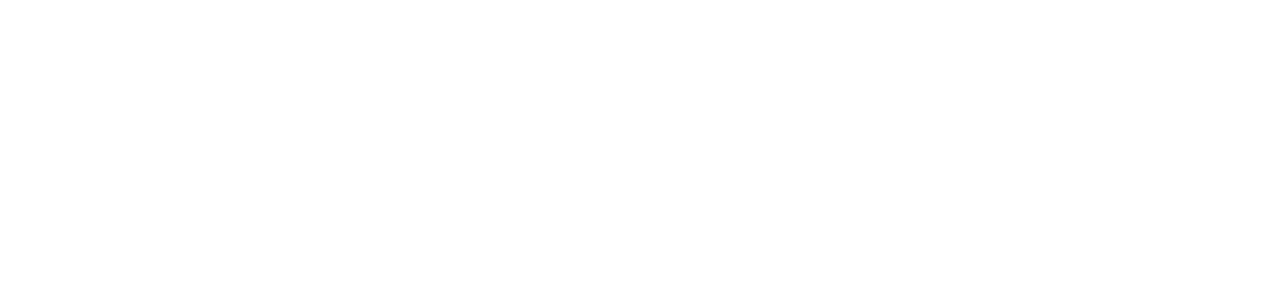
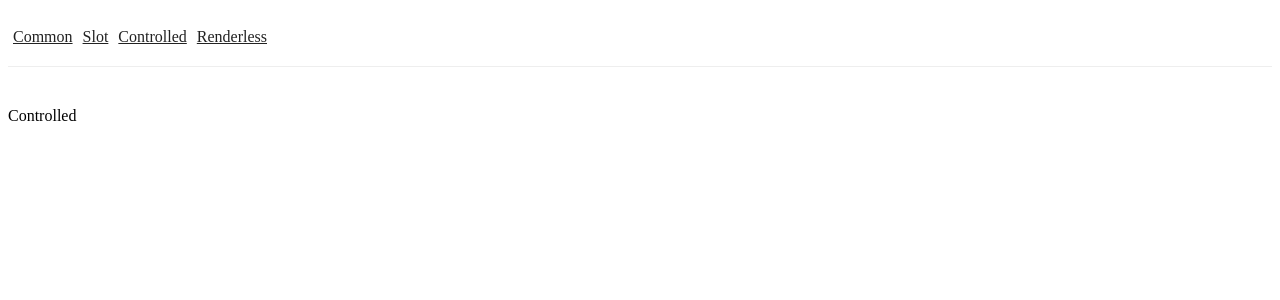
Before and after one commit to Jaehyeokk/study-code, a Vue app in the folder component_design_patterns/: page /controlled in a window 1280 px wide. Shown: the top 300 px of the page. Built offline with nearby package versions, Linux system fonts and the light colour scheme.

Commit message:
Init component_design_patterns

```diff
--- a/component_design_patterns/package.json
+++ b/component_design_patterns/package.json
@@ -9,7 +9,8 @@
   },
   "dependencies": {
     "core-js": "^3.6.5",
-    "vue": "^2.6.11"
+    "vue": "^2.6.11",
+    "vue-router": "^3.5.2"
   },
   "devDependencies": {
     "@vue/cli-plugin-babel": "~4.5.0",
--- a/component_design_patterns/src/App.vue
+++ b/component_design_patterns/src/App.vue
@@ -1,9 +1,28 @@
 <template>
-  <div></div>
+  <div>
+    <div class="nav">
+      <router-link to="/common">Common</router-link>
+      <router-link to="/slot">Slot</router-link>
+      <router-link to="/controlled">Controlled</router-link>
+      <router-link to="/renderless">Renderless</router-link>
+    </div>
+    <router-view></router-view>
+  </div>
 </template>
 
 <script>
 export default {};
 </script>
 
-<style></style>
+<style scoped>
+.nav {
+  border-bottom: 1px solid #eee;
+  padding: 20px 0;
+  margin-bottom: 40px;
+}
+
+a {
+  color: #222;
+  padding: 5px;
+}
+</style>
--- a/component_design_patterns/src/main.js
+++ b/component_design_patterns/src/main.js
@@ -1,8 +1,10 @@
-import Vue from 'vue'
-import App from './App.vue'
+import Vue from "vue";
+import App from "./App.vue";
+import { router } from "./routes/index.js";
 
-Vue.config.productionTip = false
+Vue.config.productionTip = false;
 
 new Vue({
-  render: h => h(App),
-}).$mount('#app')
+  render: (h) => h(App),
+  router,
+}).$mount("#app");
--- /dev/null
+++ b/component_design_patterns/src/routes/index.js
@@ -0,0 +1,38 @@
+import Vue from "vue";
+import VueRouter from "vue-router";
+import Common from "../views/Common.vue";
+import Slot from "../views/Slot.vue";
+import Controlled from "../views/Controlled.vue";
+import Renderless from "../views/Renderless.vue";
+
+Vue.use(VueRouter);
+
+export const router = new VueRouter({
+  mode: "history",
+  routes: [
+    {
+      path: "/",
+      redirect: "/common",
+    },
+    {
+      path: "/common",
+      name: "common",
+      component: Common,
+    },
+    {
+      path: "/slot",
+      name: "slot",
+      component: Slot,
+    },
+    {
+      path: "/controlled",
+      name: "controlled",
+      component: Controlled,
+    },
+    {
+      path: "/renderless",
+      name: "renderless",
+      component: Renderless,
+    },
+  ],
+});
--- /dev/null
+++ b/component_design_patterns/src/views/Common.vue
@@ -0,0 +1,11 @@
+<template>
+  <div>
+    Common
+  </div>
+</template>
+
+<script>
+export default {};
+</script>
+
+<style></style>
--- /dev/null
+++ b/component_design_patterns/src/views/Controlled.vue
@@ -0,0 +1,11 @@
+<template>
+  <div>
+    Controlled
+  </div>
+</template>
+
+<script>
+export default {};
+</script>
+
+<style></style>
--- /dev/null
+++ b/component_design_patterns/src/views/Renderless.vue
@@ -0,0 +1,11 @@
+<template>
+  <div>
+    Renderless
+  </div>
+</template>
+
+<script>
+export default {};
+</script>
+
+<style></style>
--- /dev/null
+++ b/component_design_patterns/src/views/Slot.vue
@@ -0,0 +1,11 @@
+<template>
+  <div>
+    Slot
+  </div>
+</template>
+
+<script>
+export default {};
+</script>
+
+<style></style>
```
Also changed, not shown: 1 other file (tests, documents, lock files or other folders).
